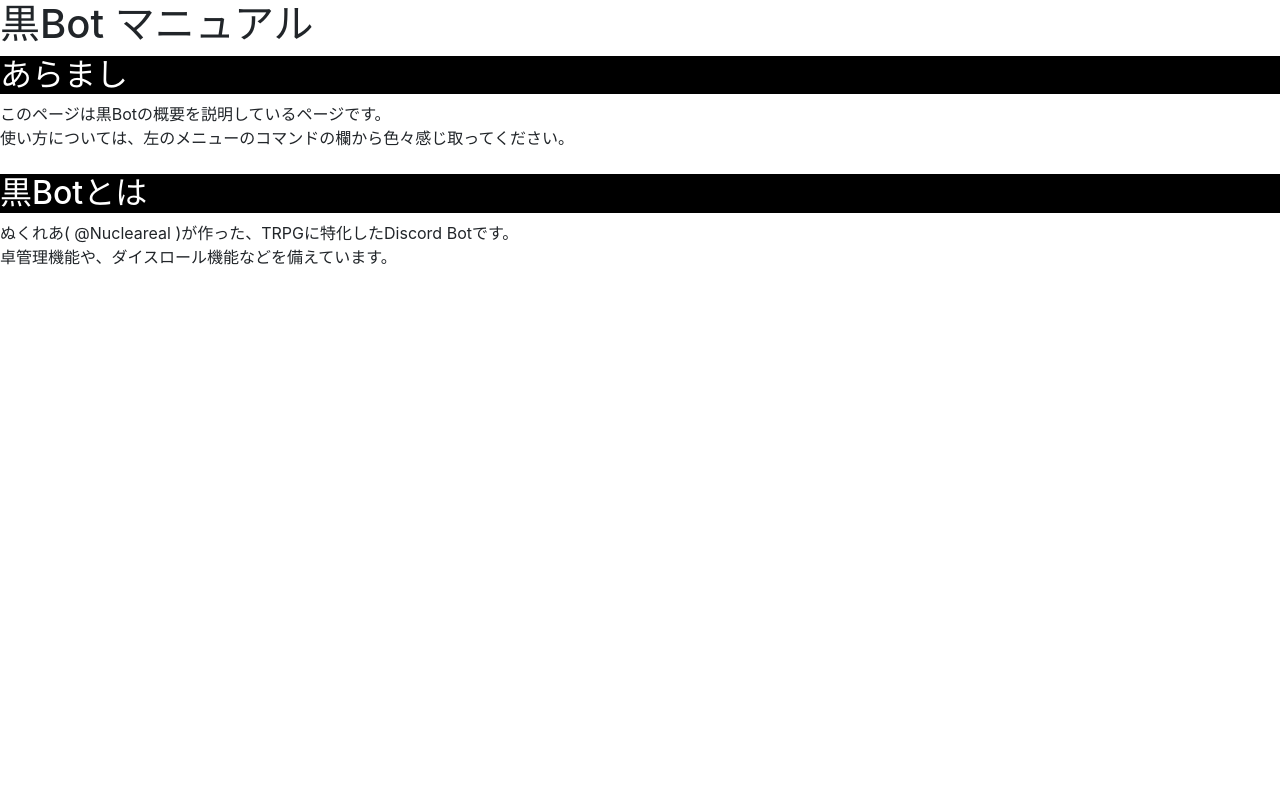
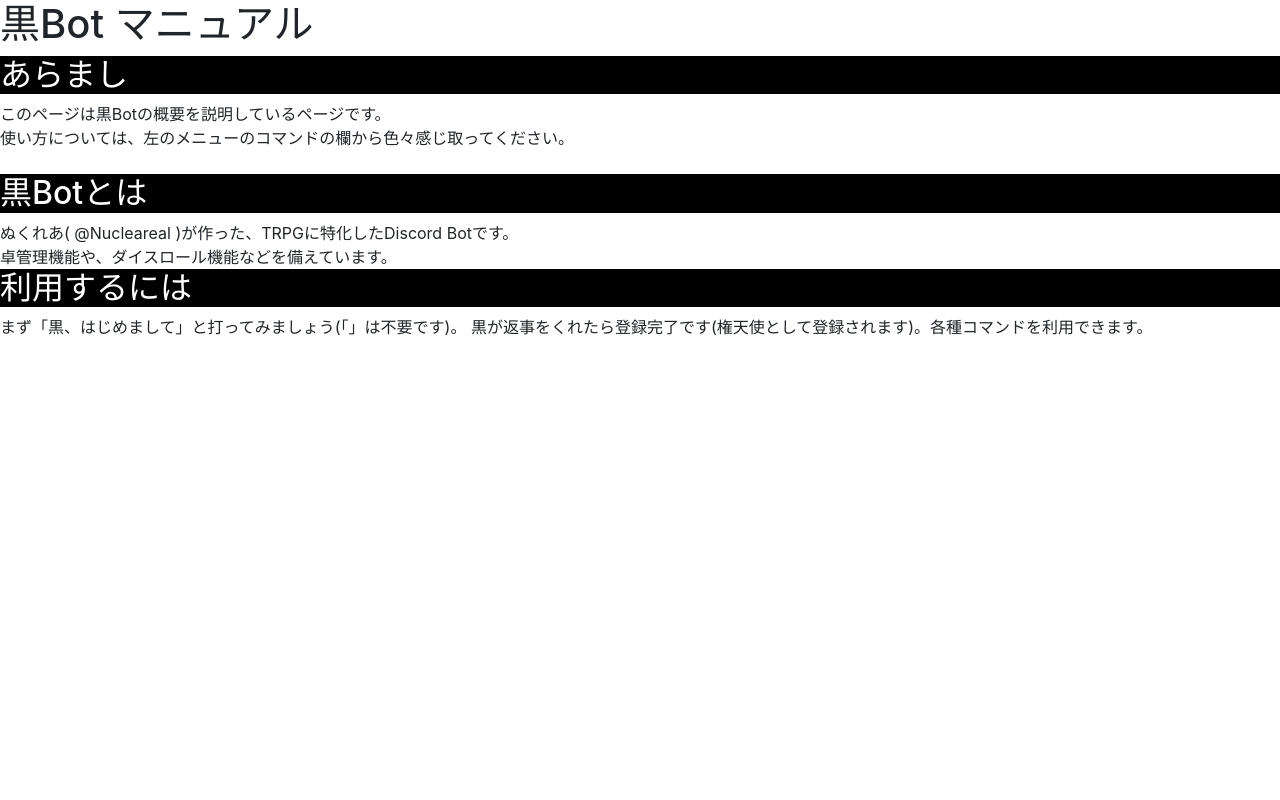
Before and after one commit to Nucleareal/KuroBotManual, a plain HTML site: page main.html in a window 1280 px wide. Shown: the top 800 px of the page. Drawn offline with nearby package versions, Linux system fonts and the light colour scheme.

Commit message:
about First use

```diff
--- a/main.html
+++ b/main.html
@@ -29,6 +29,11 @@
 		ぬくれあ( @Nucleareal )が作った、TRPGに特化したDiscord Botです。<br>
 		卓管理機能や、ダイスロール機能などを備えています。
 	</div>
+	<h2>利用するには</h2>
+	<div>
+		まず「黒、はじめまして」と打ってみましょう(「」は不要です)。
+		黒が返事をくれたら登録完了です(権天使として登録されます)。各種コマンドを利用できます。
+	</div>
 
 	<div style="height: 100%;"></div>
 
```
